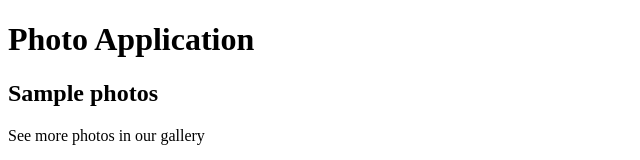
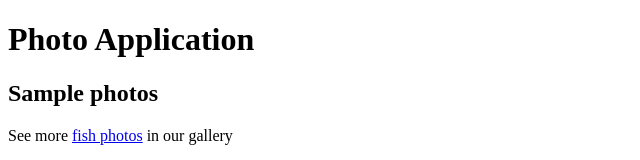
Before and after one commit to jimmyxx55/photo-app, a plain HTML site: page index.html in a window 1280 px wide. Shown: the top 160 px of the page, 0-640 px from the left. Drawn offline with Linux system fonts and the light colour scheme.

Commit message:
addPlinkinParagraph

```diff
--- a/index.html
+++ b/index.html
@@ -9,7 +9,7 @@
         <h1>Photo Application</h1>
         <h2>Sample photos</h2>
     <!-- TODO: add link to the photos-->
-        <p>See more photos in our gallery</p>
+        <p>See more <a href="https://freefishphoapp.com">fish photos</a>  in our gallery</p>
         <a href="https://freefishphotoapp.com">fishes photo</a>
         <img src="photos/360_F_566141635_0kJ26Xqbl2fTI1dFQBHJpRBWOM6C5Ryp.jpg" alt="A fish with colorful scales">
     </main>
```
